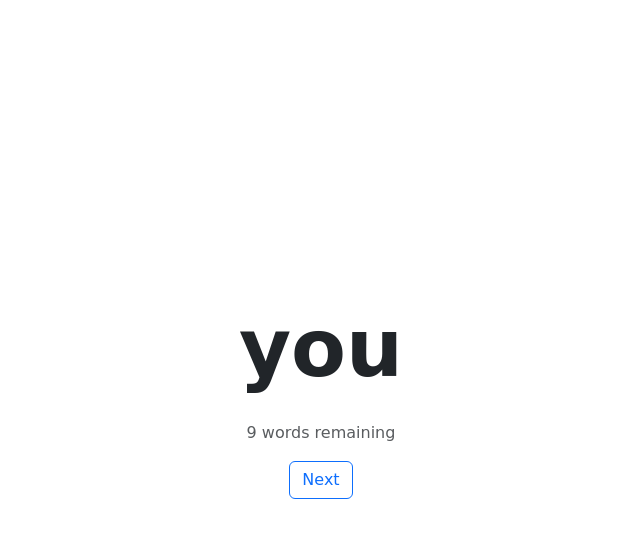
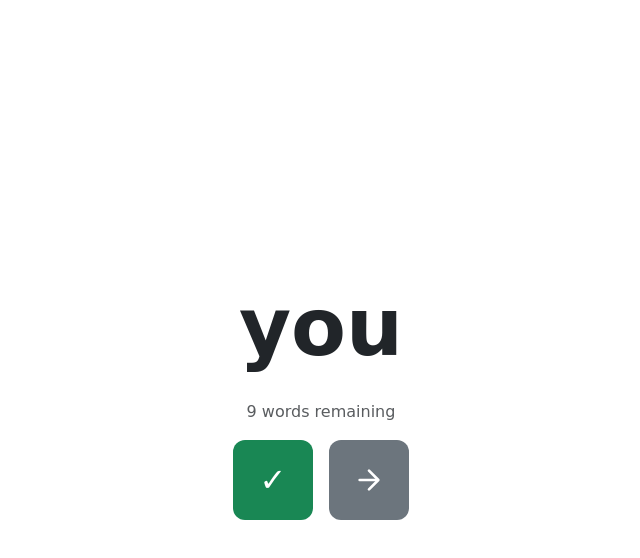
Before and after one commit to mokagio/tricky-words-trainer, a React (Vite) app: page / in a window 1280 px wide. Both pictures are taken after a click on the button "Blue". Shown: the top 558 px of the page, without its empty margins (319-959 px from the left). Built offline with nearby package versions, Linux system fonts and the light colour scheme.

Commit message:
Use two buttons - Skip and Okay

```diff
--- a/src/App.jsx
+++ b/src/App.jsx
@@ -14,6 +14,29 @@ const GROUPS = [
     words: ["all", "are", "my", "her", "they", "one", "two", "do", "does", "were"],
   },
 ];
+
+const comicFont = {
+  fontFamily: `'Comic Sans MS', 'Comic Neue', cursive`,
+};
+
+function SkipArrowIcon({ color = "white", size = 24 }) {
+  return (
+    <svg
+      xmlns="http://www.w3.org/2000/svg"
+      width={size}
+      height={size}
+      fill="none"
+      viewBox="0 0 24 24"
+      stroke={color}
+      strokeWidth="2"
+      strokeLinecap="round"
+      strokeLinejoin="round"
+    >
+      <path d="M5 12h13" />
+      <path d="M12 5l7 7-7 7" />
+    </svg>
+  );
+}
 
 export default function App() {
   const [group, setGroup] = useState(null);
@@ -51,7 +74,10 @@ export default function App() {
   const selectedGroup = GROUPS.find((g) => g.name === group);
 
   return (
-    <div className="d-flex flex-column justify-content-center align-items-center min-vh-100 w-100">
+    <div
+      className="d-flex flex-column justify-content-center align-items-center min-vh-100 w-100"
+      style={comicFont}
+    >
       {!group ? (
         <>
           <h1 className="mb-4 fw-semibold display-5 text-center">Pick a tricky word group</h1>
@@ -74,9 +100,22 @@ export default function App() {
           <p className="mb-3 text-muted">
             {words.length - 1} word{words.length - 1 !== 1 ? "s" : ""} remaining
           </p>
-          <button className="btn btn-outline-primary" onClick={handleNext}>
-            Next
-          </button>
+          <div className="d-flex gap-3">
+            <button
+              className="btn btn-lg d-flex align-items-center justify-content-center"
+              style={{ backgroundColor: "#198754", color: "white", width: "80px", height: "80px", fontSize: "2rem", borderRadius: "0.75rem" }}
+              onClick={handleNext}
+            >
+              ✓
+            </button>
+            <button
+              className="btn btn-lg d-flex align-items-center justify-content-center"
+              style={{ backgroundColor: "#6c757d", color: "white", width: "80px", height: "80px", borderRadius: "0.75rem" }}
+              onClick={handleNext}
+            >
+              <SkipArrowIcon size={32} color="white" />
+            </button>
+          </div>
         </>
       ) : (
         <>
```
